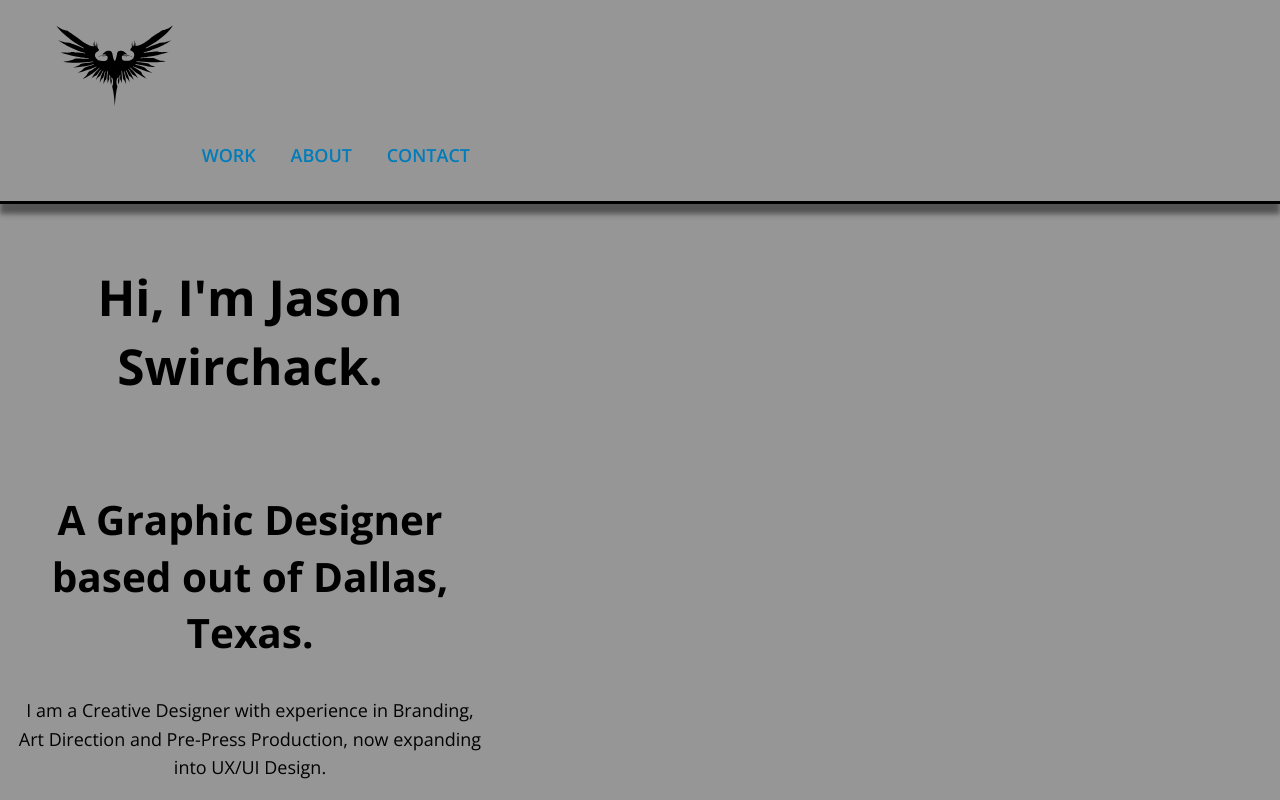
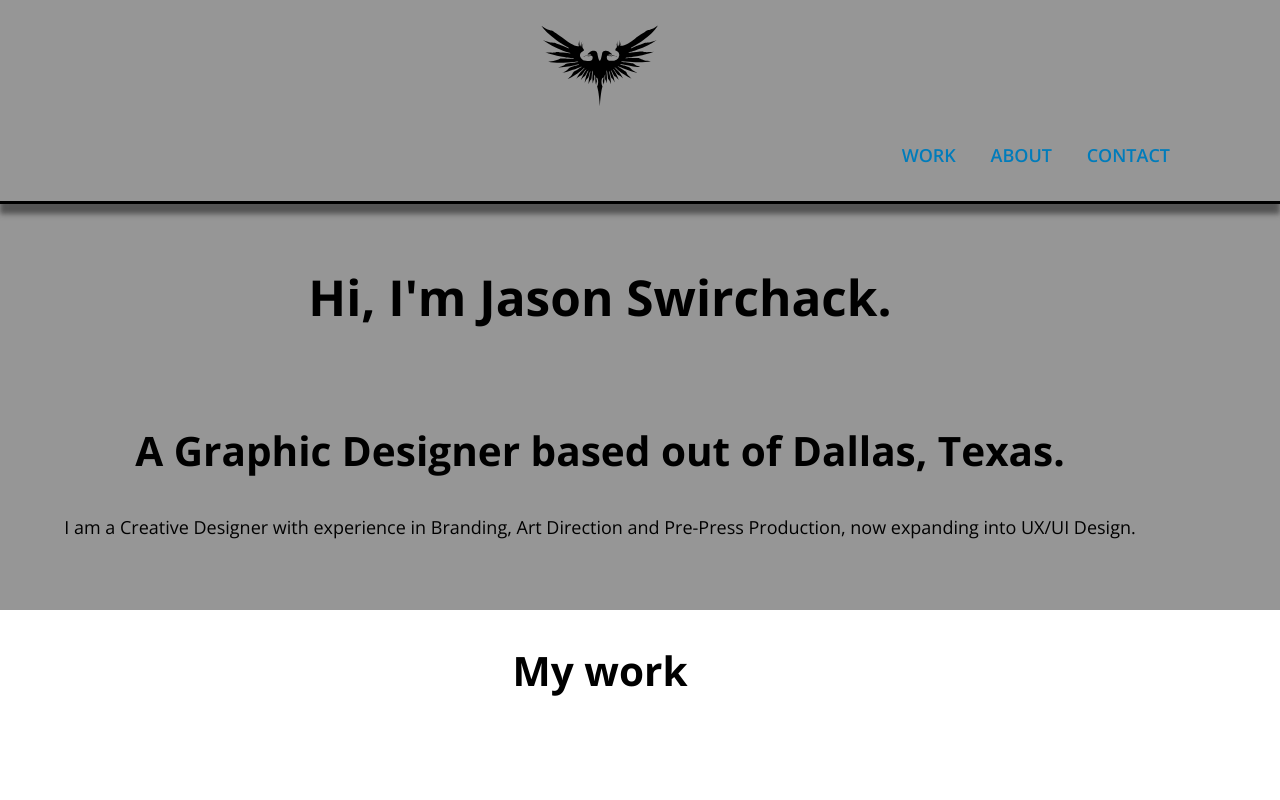
Before and after one commit to JGSwirchack/portfolio-website, a plain HTML site: page index.html in a window 1280 px wide. Shown: the top 800 px of the page. Drawn offline with nearby package versions, Linux system fonts and the light colour scheme.

Commit message:
1.7 revisions - part 2

```diff
--- a/css/style.css
+++ b/css/style.css
@@ -185,7 +185,7 @@ a:focus {
 }
 
 .container {
-  max-width: 500px;
+  max-width: 1200px;
 }
 
 /* Navigation Bar */
@@ -203,6 +203,9 @@ nav>ul>li>a {
   text-transform: uppercase;
   font-weight: 600;
   color: rgba(0, 124, 187, 1);
+}
+#logo {
+  text-align: center;
 }
 
 /* Hero */
@@ -266,7 +269,7 @@ Medium devices (640px and larger)
 /* ==============================
 Large devices (1024px or larger)
 ================================= */
-@media only screen and (min-width: 1024px) {}
+@media only screen and (min-width: 1024px) {
 
 * {
   box-sizing: border-box;
@@ -350,16 +353,18 @@ Large devices (1024px or larger)
   clear: both;
   display: table;
 }
-
+}
 /* ==============================
 X-large devices (1440px or larger)
 ================================= */
-@media only screen and (min-width: 1440px) {}
+@media only screen and (min-width: 1440px) {
+
+}
 
 /* ==============================
 Extra-large devices (1920px or larger)
 ================================= */
-@media only screen and (min-width: 1920px) {}
+@media only screen and (min-width: 1920px) {
 
 .col-md-6 {
   width: 50%;
@@ -375,3 +380,4 @@ Extra-large devices (1920px or larger)
   clear: both;
   display: table;
 }
+}
--- a/index.html
+++ b/index.html
@@ -17,7 +17,7 @@
 <body>
   <header>
     <div class="container">
-      <div id="logo">
+      <div id="logo" style="">
         <a>
           <img src="img/swirchacklogo/swirchacklogo.svg">
         </a>
```
